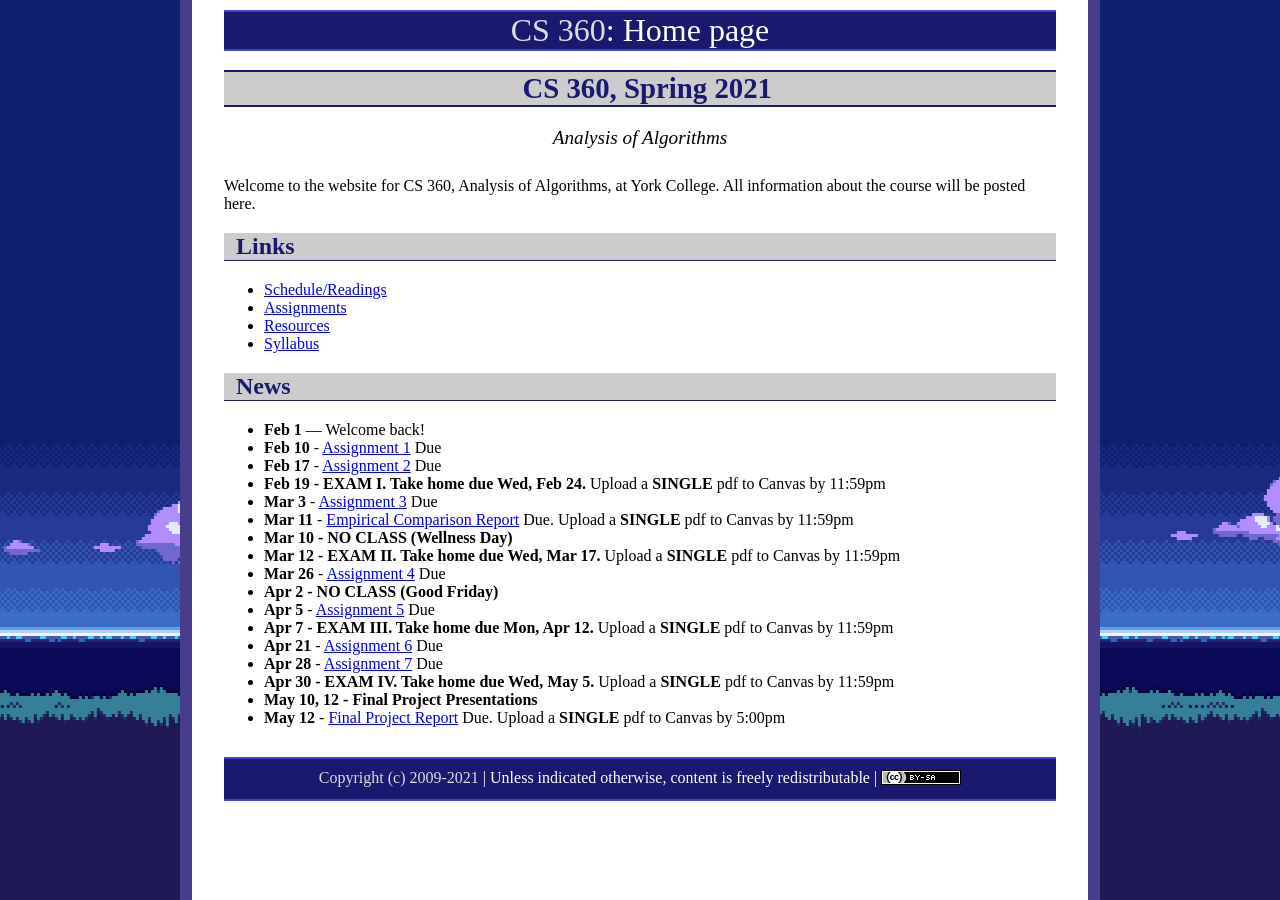
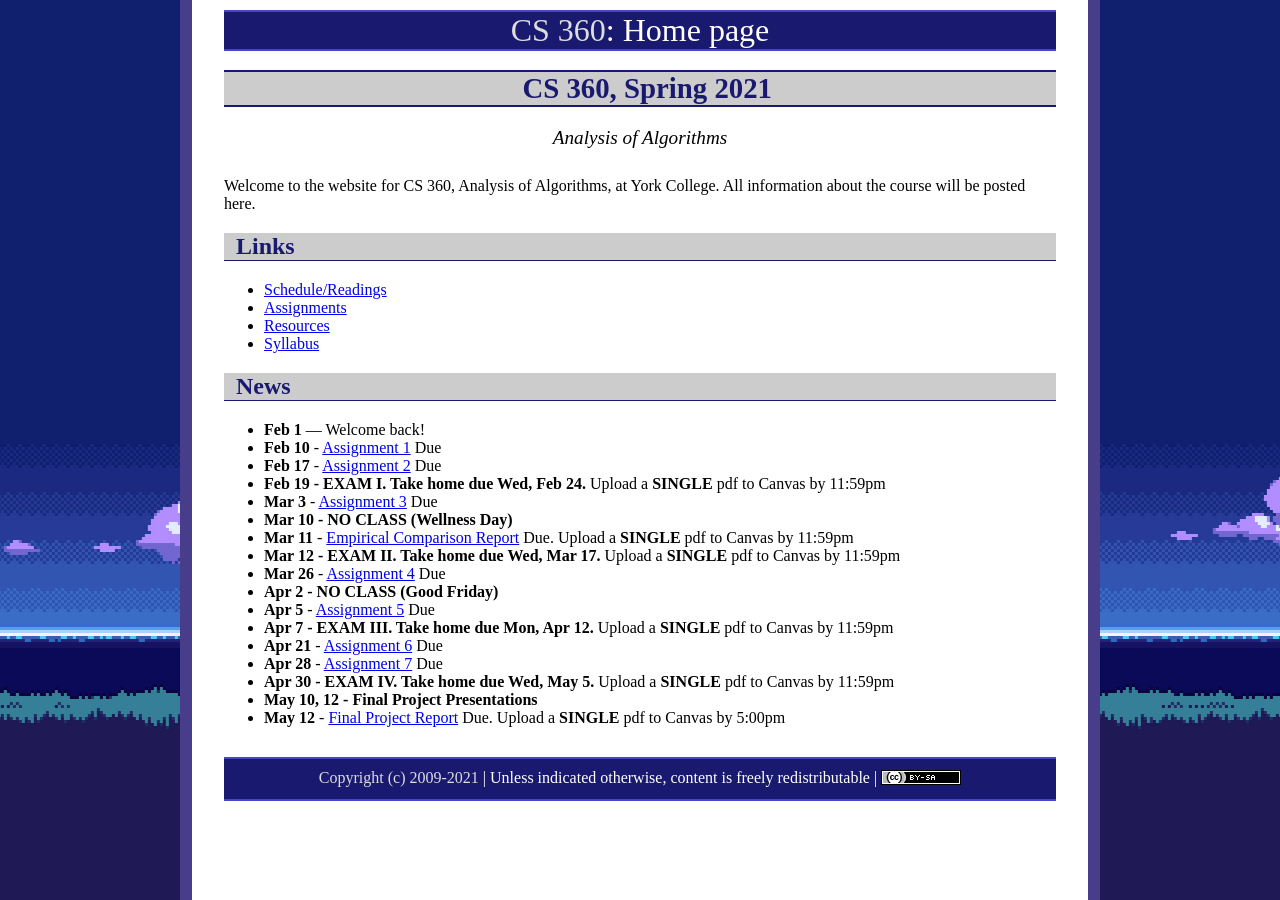
Before and after one commit to ycpcs/cs360-spring2021, a Jekyll site: the page built from index.md, in a window 1280 px wide. Built offline with Jekyll 4.4.1, drawn with Linux system fonts in a browser that asks for light colours.

```diff
--- a/index.md
+++ b/index.md
@@ -23,8 +23,8 @@ Welcome to the website for CS 360, Analysis of Algorithms, at York College.  All
 * **Feb 17** - [Assignment 2](assign/assign02.html) Due
 * **Feb 19 - EXAM I. Take home due Wed, Feb 24.** Upload a **SINGLE** pdf to Canvas by 11:59pm
 * **Mar 3** - [Assignment 3](assign/assign03.html) Due
+* **Mar 10 - NO CLASS (Wellness Day)**
 * **Mar 11** - [Empirical Comparison Report](assign/emp_comp.html) Due. Upload a **SINGLE** pdf to Canvas by 11:59pm
-* **Mar 10 - NO CLASS (Wellness Day)**
 * **Mar 12 - EXAM II. Take home due Wed, Mar 17.** Upload a **SINGLE** pdf to Canvas by 11:59pm
 * **Mar 26** - [Assignment 4](assign/assign04.html) Due
 * **Apr 2 - NO CLASS (Good Friday)**
```
